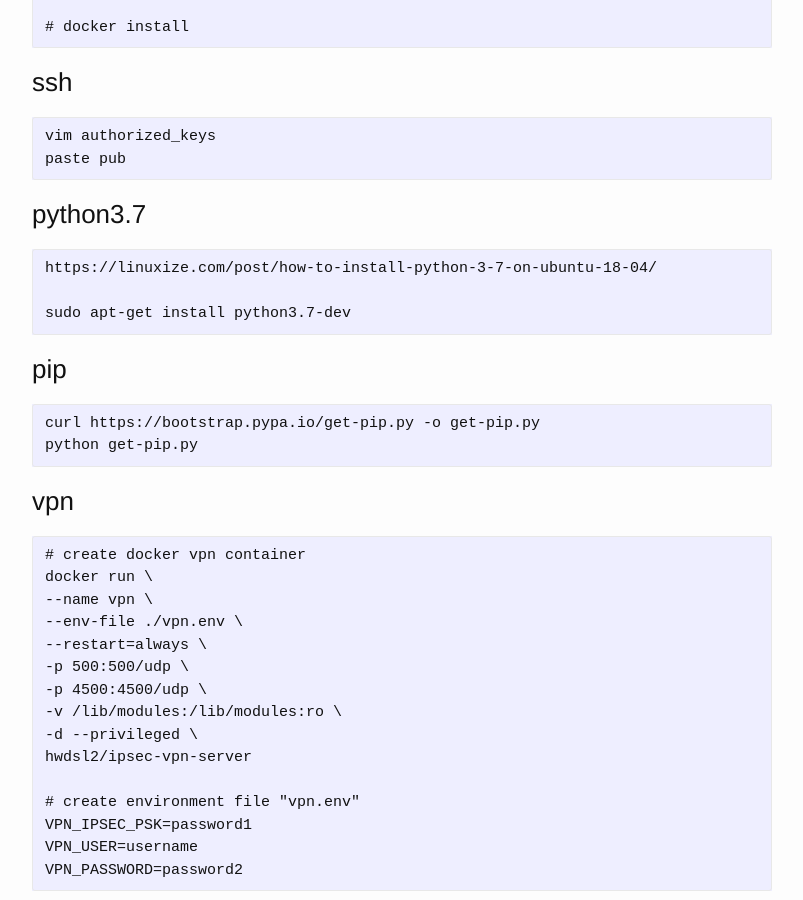
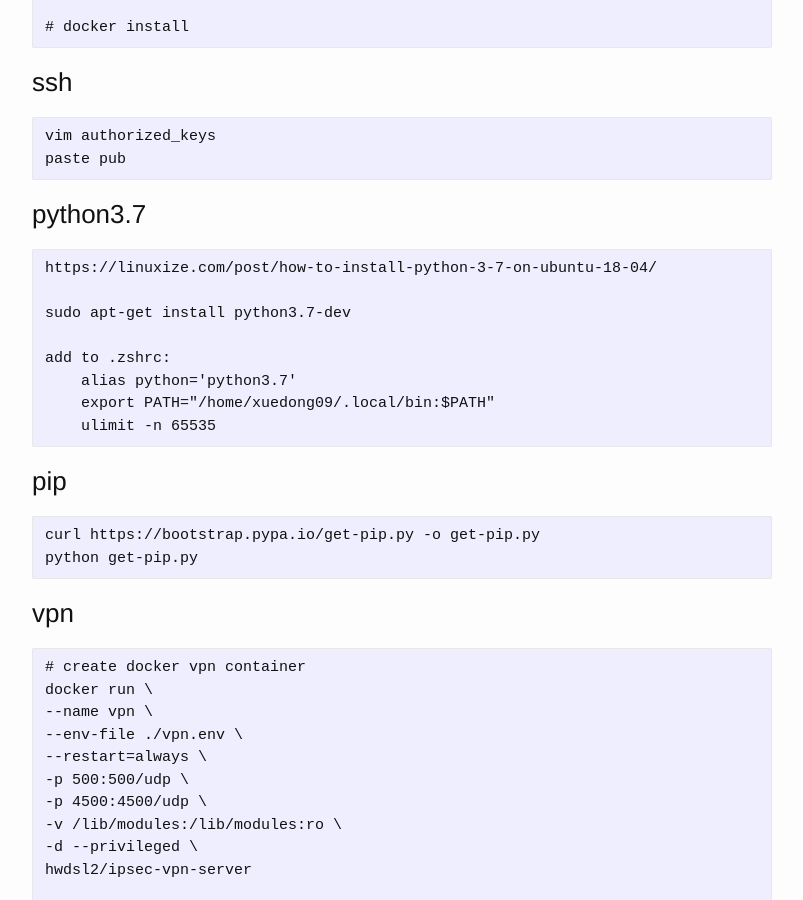
Before and after one commit to xuedong09/xuedong09.github.io, a Jekyll site: the page built from _posts/2016-03-11-bootscript.md, in a window 1280 px wide and 900 px high, scrolled down 584 px. Shown: the whole window, without its empty margins (238-1041 px from the left). Built offline with Jekyll 4.4.1, drawn with Linux system fonts in a browser that asks for light colours.

Commit message:
update boot macthin

```diff
--- a/_posts/2016-03-11-bootscript.md
+++ b/_posts/2016-03-11-bootscript.md
@@ -34,6 +34,11 @@ categories: jekyll update
     https://linuxize.com/post/how-to-install-python-3-7-on-ubuntu-18-04/
 
     sudo apt-get install python3.7-dev
+
+    add to .zshrc:
+        alias python='python3.7'
+        export PATH="/home/xuedong09/.local/bin:$PATH"
+        ulimit -n 65535
 
 ### pip
     curl https://bootstrap.pypa.io/get-pip.py -o get-pip.py
```
